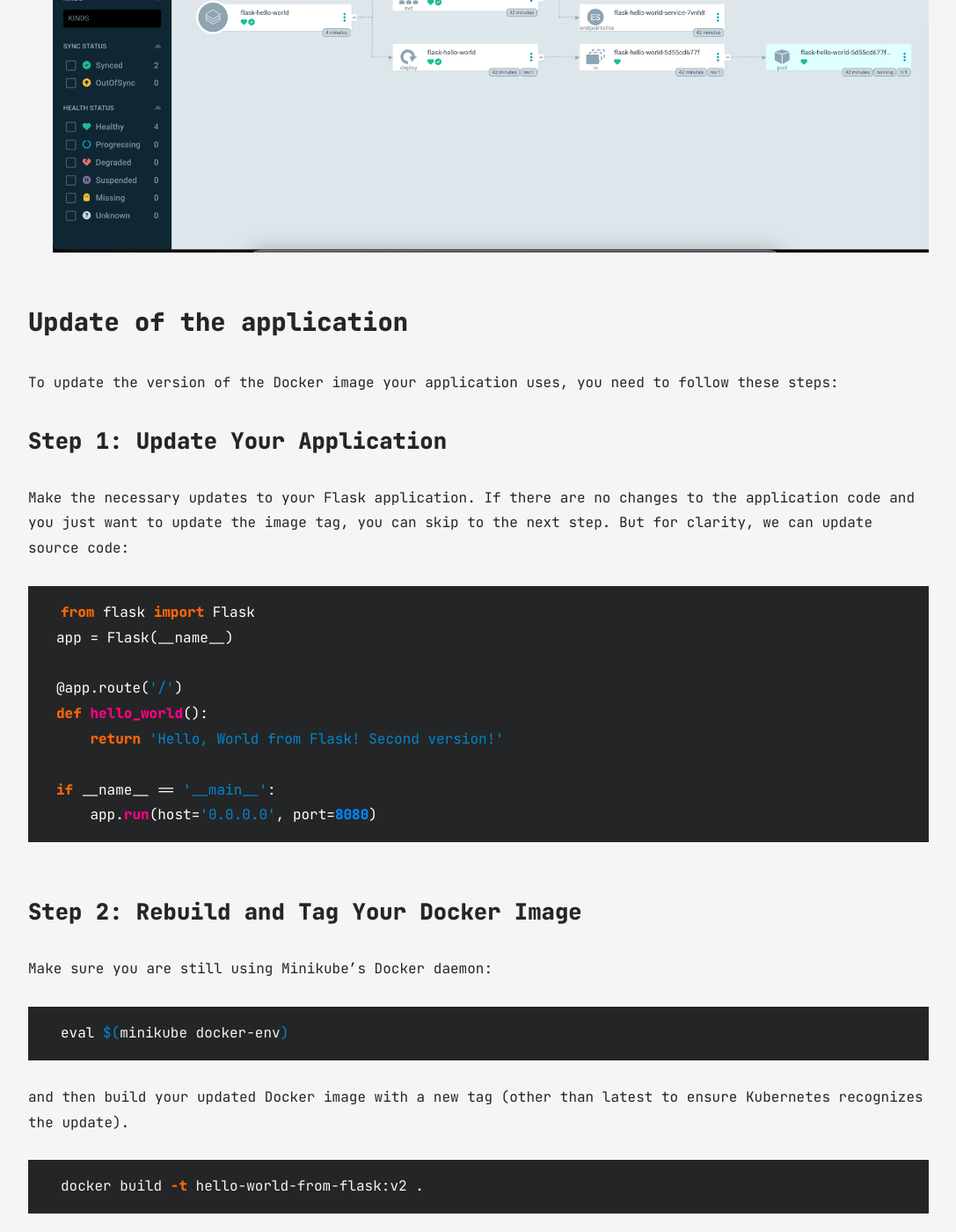
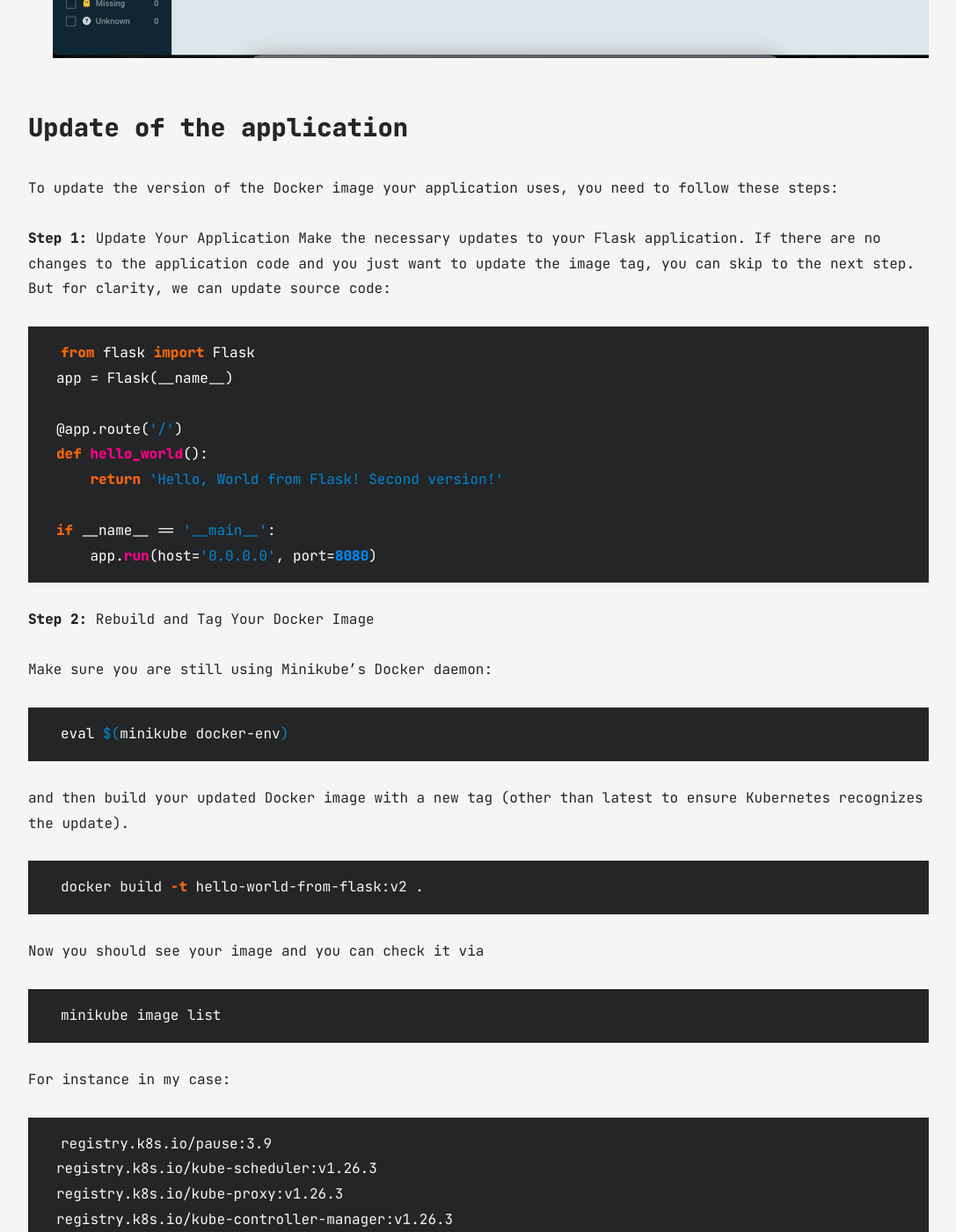
Before and after one commit to see-quick/see-quick.github.io, a Jekyll site: the page built from all_collections/_posts/2024-02-17-practical-argo-cd-in-action.md, in a window 1280 px wide and 1400 px high, scrolled down 11137 px. Shown: the whole window at 88% size, without its empty margins (96-1183 px from the left). Built offline with Jekyll 4.4.1, drawn with Linux system fonts in a browser that asks for light colours; some of the changed text lies outside the part shown.

Commit message:
better formatting
Signed-off-by: see-quick <maros.orsak159@gmail.com>

````diff
--- a/all_collections/_posts/2024-02-17-practical-argo-cd-in-action.md
+++ b/all_collections/_posts/2024-02-17-practical-argo-cd-in-action.md
@@ -170,14 +170,14 @@
 This guide assumes that you have Minikube and [kubectl](https://kubernetes.io/docs/tasks/tools/) installed on your machine.
 We’ll go through the steps to build a Docker image for a simple Flask application and deploy it to Minikube.
 
-#### Step 1: Point to Minikube's Docker Daemon
+**Step 1:** Point to Minikube's Docker Daemon
 
 First, ensure that your terminal is using the Docker daemon inside Minikube:
 ```bash
 eval $(minikube docker-env)
 ```
 
-#### Step 2: Build Your Docker Image
+**Step 2:** Build Your Docker Image
 
 Navigate to the directory containing your Flask app and Dockerfile, then build your Docker image:
 
@@ -185,7 +185,7 @@
 docker build -t hello-world-from-flask:latest .
 ```
 
-#### Step 3: Verify the Image Is in Minikube
+**Step 3:** Verify the Image Is in Minikube
 
 Check that your Docker image is now available in Minikube's local image registry:
 
@@ -208,7 +208,7 @@
 docker.io/library/hello-world-from-flask:latest <-- here is your builded image
 ```
 
-#### Step 4: Deploy Your Application to Kubernetes
+**Step 4:** Deploy Your Application to Kubernetes
 
 Apply your Kubernetes manifests to create the deployment and service:
 
@@ -216,7 +216,7 @@
 kubectl apply -f kubernetes/ -n default
 ```
 
-#### Step 5: Check Your Deployment
+**Step 5:** Check Your Deployment
 
 Ensure that your pod is up and running:
 
@@ -224,7 +224,7 @@
 kubectl get pod -n default
 ```
 
-#### Step 6: View Logs to Confirm Your Application Is Running
+**Step 6:** View Logs to Confirm Your Application Is Running
 
 Check the application logs to make sure your Flask app is running without errors:
 
@@ -245,7 +245,7 @@
 
 Replace `<your-pod-name>` with the actual name of your pod.
 
-#### Step 7: Access Your Flask Application
+**Step 7:** Access Your Flask Application
 
 Use Minikube to determine the URL to access your Flask application:
 
@@ -307,7 +307,7 @@
 
 To update the version of the Docker image your application uses, you need to follow these steps:
 
-### Step 1: Update Your Application
+**Step 1:** Update Your Application
 Make the necessary updates to your Flask application.
 If there are no changes to the application code and you just want to update the image tag,
 you can skip to the next step.
@@ -324,7 +324,7 @@
     app.run(host='0.0.0.0', port=8080)
 ```
 
-### Step 2: Rebuild and Tag Your Docker Image
+**Step 2:** Rebuild and Tag Your Docker Image
 
 Make sure you are still using Minikube's Docker daemon:
 ```bash
@@ -355,7 +355,7 @@
 docker.io/library/hello-world-from-flask:latest
 ```
 
-### Step 3: Update Your Kubernetes Manifest
+**Step 3:** Update Your Kubernetes Manifest
 
 ```yaml
 apiVersion: apps/v1
@@ -373,7 +373,7 @@
         ...
 ```
 
-### Step 4: Commit and Push the changes of your git repository
+**Step 4:** Commit and Push the changes of your git repository
 
 It should be two changes and for correction:
 ```bash
@@ -401,7 +401,7 @@
       prune: true #  If you remove resources from your Git repository, ArgoCD will automatically delete these from your cluster as well.
 ```
 
-### Step 5: Monitor the ArgoCD Automated Sync Process
+**Step 5:** Monitor the ArgoCD Automated Sync Process
 
 After you've updated your Kubernetes manifest and pushed the changes to your Git repository,
 ArgoCD will automatically detect these changes and initiate a sync,
````
